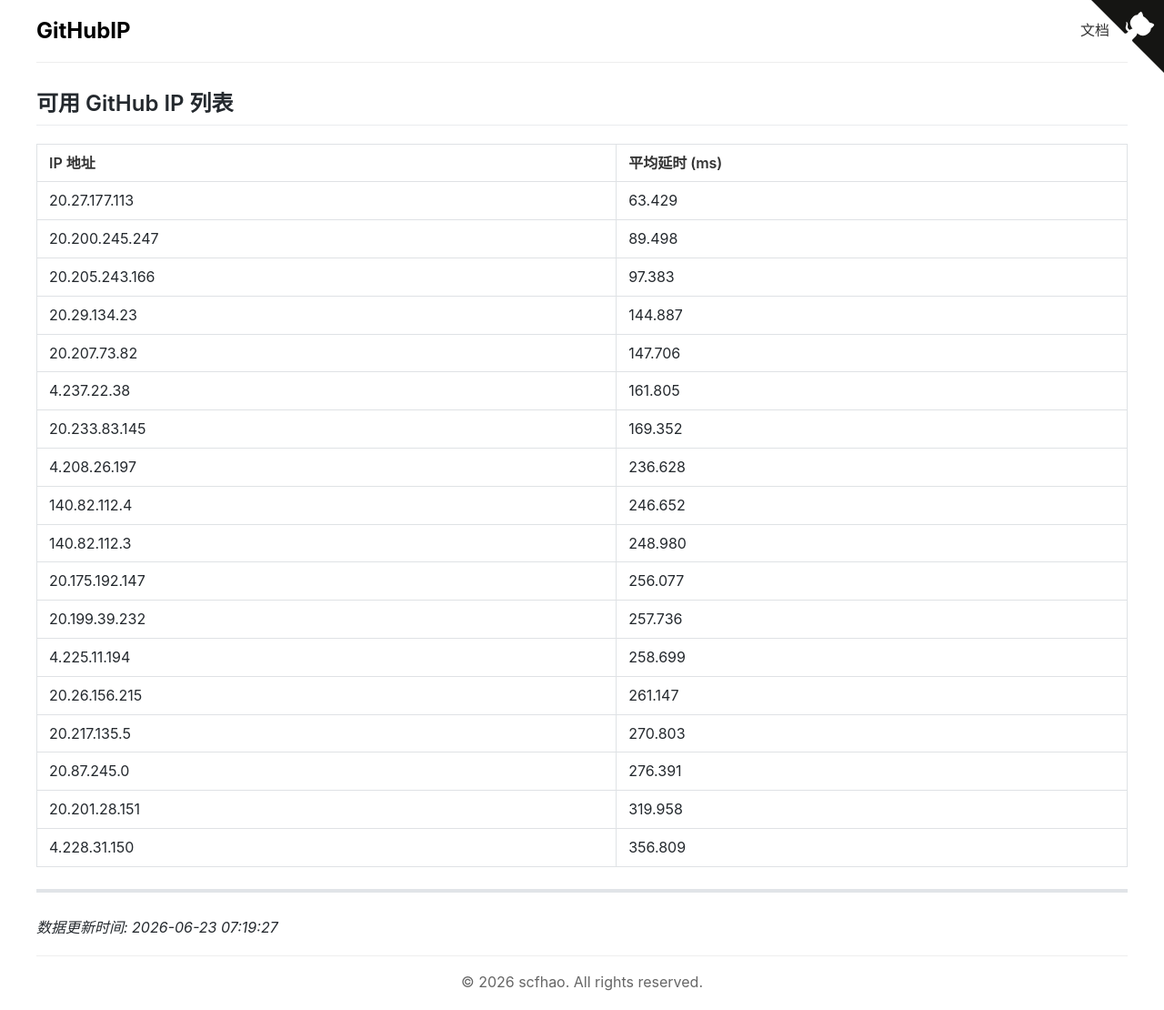
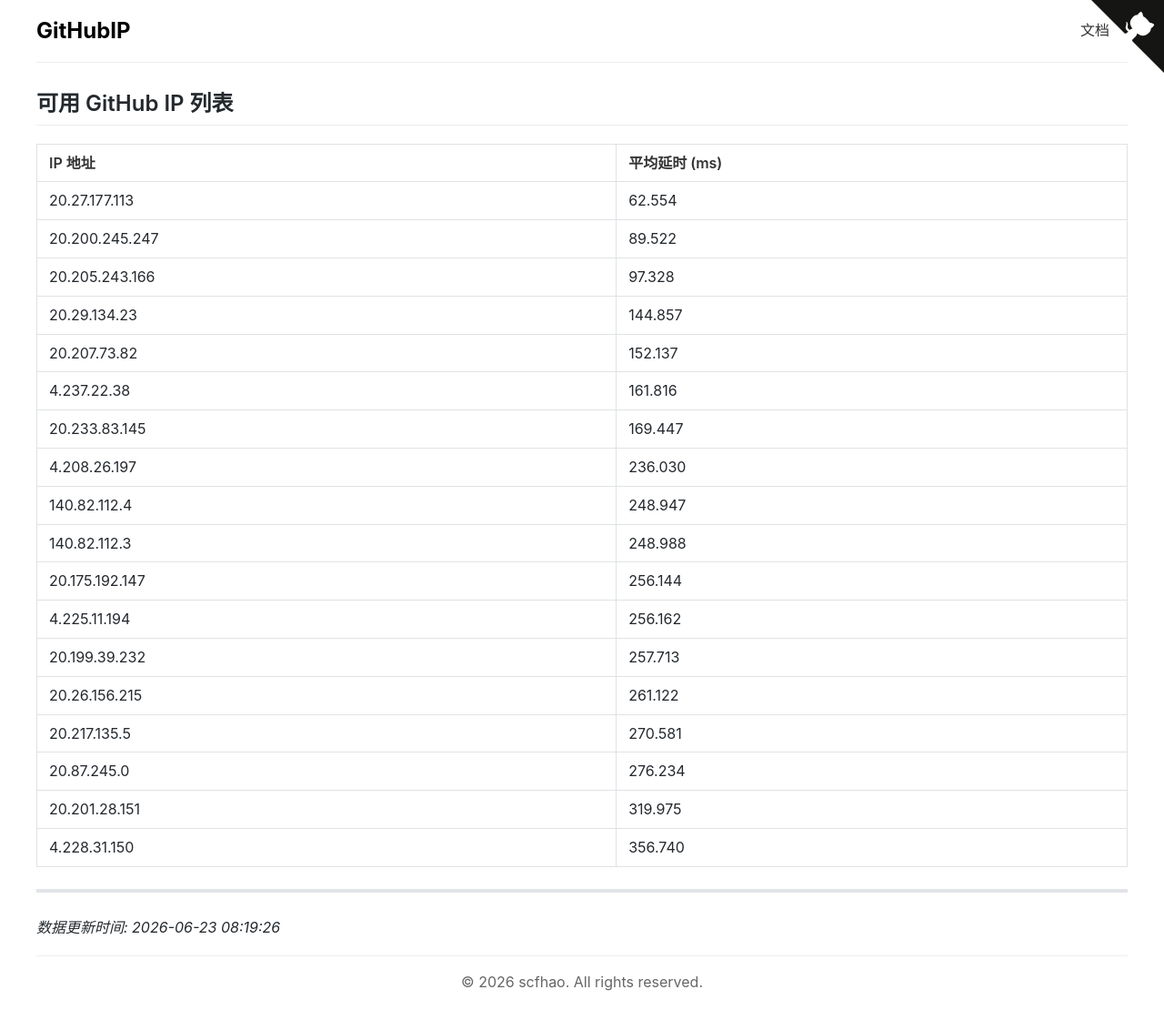
Before and after one commit to scfhao/GitHubIP, a Jekyll site: the page built from index.md, in a window 1280 px wide. Shown: the whole page at 91% size. Built offline with Jekyll 4.4.1, drawn with Linux system fonts in a browser that asks for light colours.

Commit message:
自动脚本执行 - 2026-06-23 08:19:26

```diff
--- a/index.md
+++ b/index.md
@@ -1,32 +1,32 @@
 ---
 layout: home
 title: GitHub IP 列表
-date: 2026-06-23 07:19:27
+date: 2026-06-23 08:19:26
 ---
 
 ## 可用 GitHub IP 列表
 
 | IP 地址 | 平均延时 (ms) |
 |---------|--------------|
-| 20.27.177.113 | 63.429 |
-| 20.200.245.247 | 89.498 |
-| 20.205.243.166 | 97.383 |
-| 20.29.134.23 | 144.887 |
-| 20.207.73.82 | 147.706 |
-| 4.237.22.38 | 161.805 |
-| 20.233.83.145 | 169.352 |
-| 4.208.26.197 | 236.628 |
-| 140.82.112.4 | 246.652 |
-| 140.82.112.3 | 248.980 |
-| 20.175.192.147 | 256.077 |
-| 20.199.39.232 | 257.736 |
-| 4.225.11.194 | 258.699 |
-| 20.26.156.215 | 261.147 |
-| 20.217.135.5 | 270.803 |
-| 20.87.245.0 | 276.391 |
-| 20.201.28.151 | 319.958 |
-| 4.228.31.150 | 356.809 |
+| 20.27.177.113 | 62.554 |
+| 20.200.245.247 | 89.522 |
+| 20.205.243.166 | 97.328 |
+| 20.29.134.23 | 144.857 |
+| 20.207.73.82 | 152.137 |
+| 4.237.22.38 | 161.816 |
+| 20.233.83.145 | 169.447 |
+| 4.208.26.197 | 236.030 |
+| 140.82.112.4 | 248.947 |
+| 140.82.112.3 | 248.988 |
+| 20.175.192.147 | 256.144 |
+| 4.225.11.194 | 256.162 |
+| 20.199.39.232 | 257.713 |
+| 20.26.156.215 | 261.122 |
+| 20.217.135.5 | 270.581 |
+| 20.87.245.0 | 276.234 |
+| 20.201.28.151 | 319.975 |
+| 4.228.31.150 | 356.740 |
 
 ---
 
-*数据更新时间: 2026-06-23 07:19:27*
+*数据更新时间: 2026-06-23 08:19:26*
```
